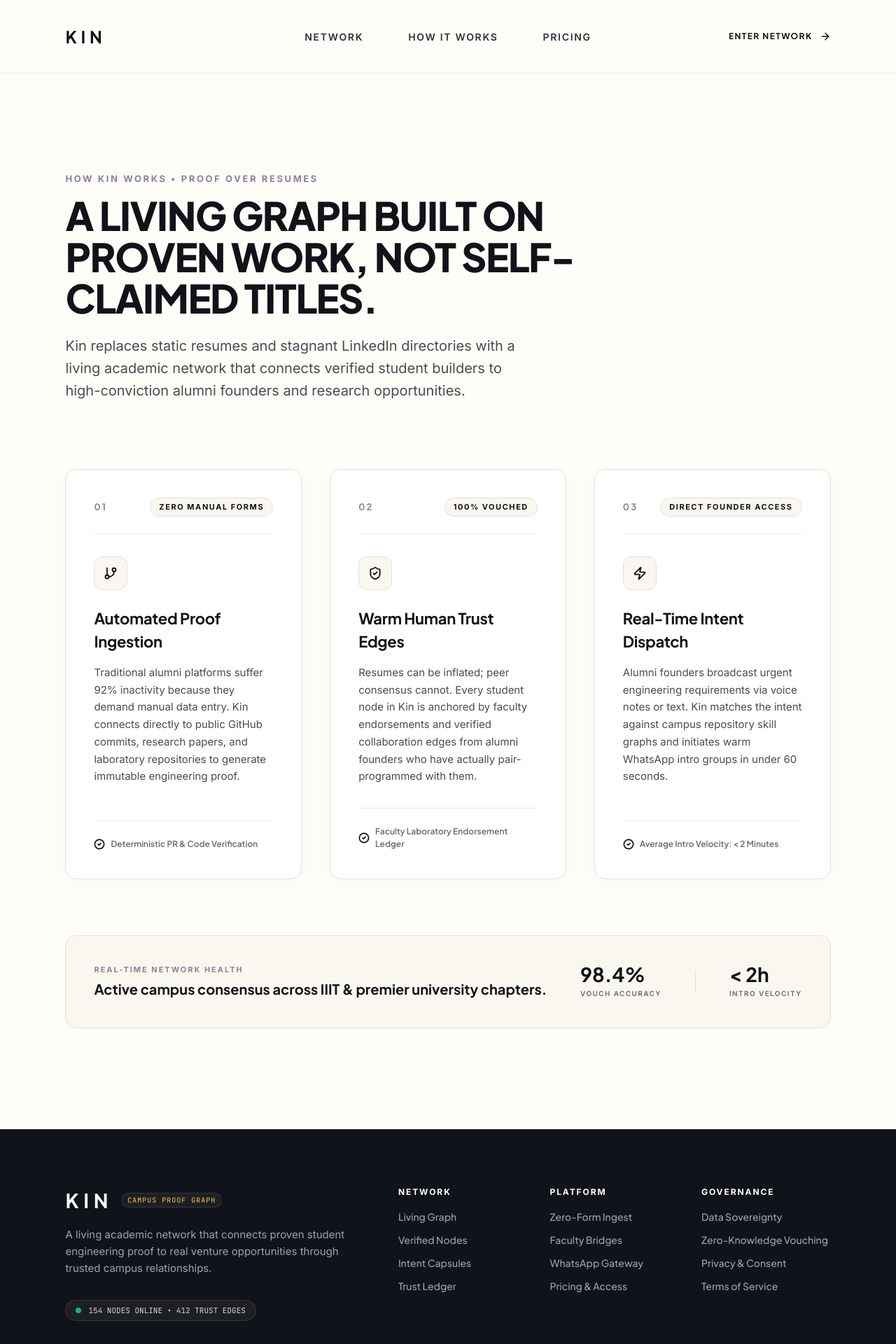
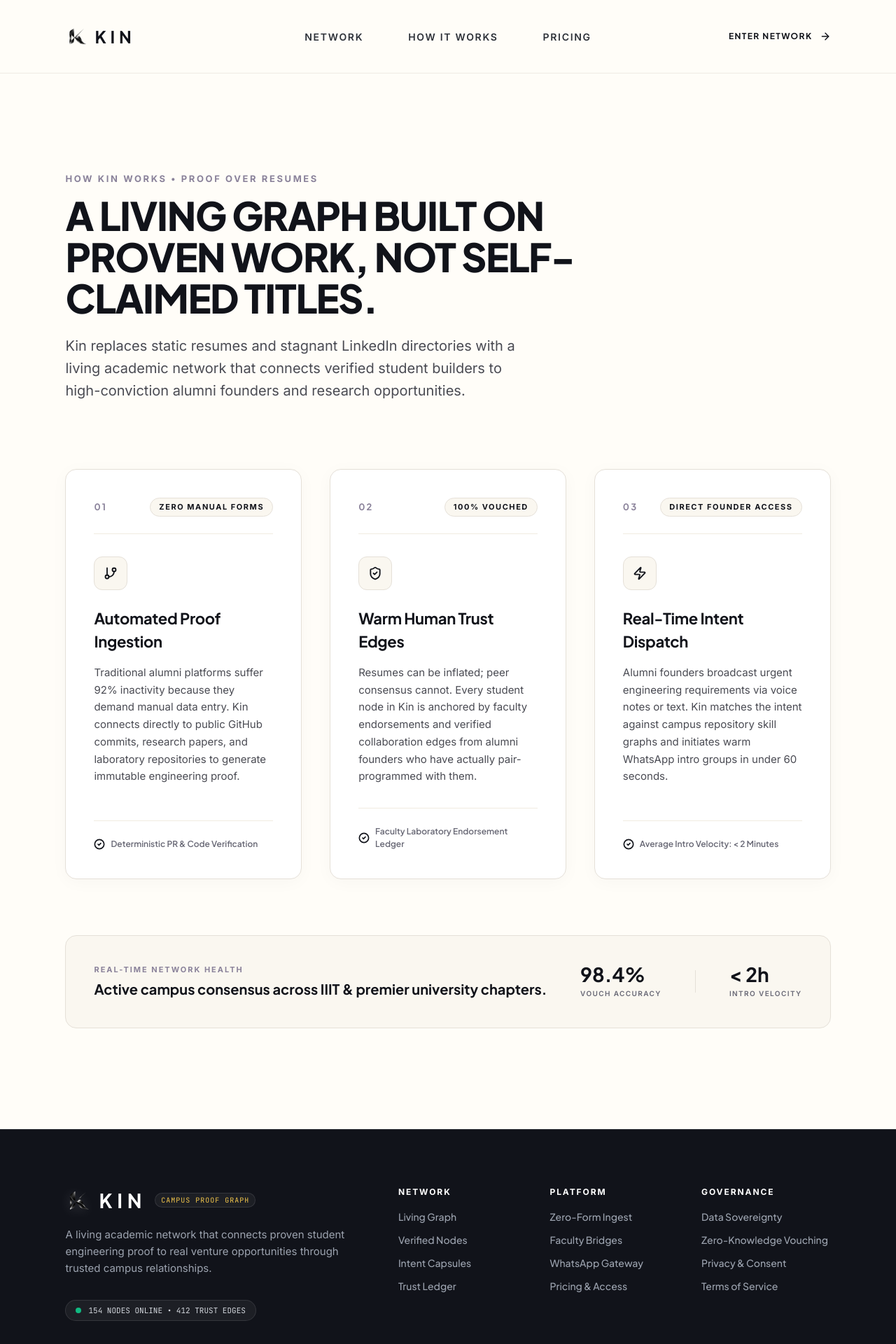
Before and after one commit to parteek1907/Kin, a Next.js app in the folder frontend/: page /network in a window 1280 px wide. Shown: the top 1920 px of the page at 70% size. Built offline with nearby package versions, Linux system fonts and the light colour scheme; no server answers.

Commit message:
feat(branding): integrate 3D metallic sculptural logo on landing page and position logo at centre top of dashboard

```diff
--- a/frontend/src/app/layout.tsx
+++ b/frontend/src/app/layout.tsx
@@ -7,6 +7,11 @@ import AuthModal from '@/components/AuthModal';
 export const metadata: Metadata = {
   title: 'KIN — Campus Trust Network',
   description: 'A living network that connects proven expertise to real opportunities and trusted campus relationships.',
+  icons: {
+    icon: '/images/kin_logo.png',
+    shortcut: '/images/kin_logo.png',
+    apple: '/images/kin_logo.png',
+  },
 };
 
 export default function RootLayout({
--- a/frontend/src/components/KinGlassDashboard.tsx
+++ b/frontend/src/components/KinGlassDashboard.tsx
@@ -269,15 +269,38 @@ export default function KinGlassDashboard() {
           ═══════════════════════════════════════════════════════════════ */}
       <div className="relative z-10 w-full flex-1 flex flex-col items-center px-3 sm:px-6 lg:px-8 pt-4 pb-24">
 
-        {/* ─── TOP MINIMAL HEADER BAR (Removed "Back to Home" and top-right name) ─── */}
-        <header className="w-full max-w-[1360px] mb-3 flex items-center justify-between">
-          <Link href="/" className="flex items-center gap-2 group">
-            <span className="text-2xl font-black tracking-tight text-slate-900 hover:text-black transition-colors">
+        {/* ─── TOP HEADER BAR (Logo Centered at Top) ─── */}
+        <header className="relative w-full max-w-[1360px] mb-3 flex items-center justify-between">
+          {/* Left: Back to Home */}
+          <div className="flex items-center gap-3">
+            <Link
+              href="/"
+              className="flex items-center gap-1.5 px-3.5 py-1.5 rounded-full bg-white/30 hover:bg-white/50 border border-white/50 text-xs font-semibold text-slate-800 transition-all shadow-sm backdrop-blur-xl cursor-pointer"
+            >
+              <ArrowLeft className="w-3.5 h-3.5 stroke-[2.2] text-slate-700" />
+              <span className="hidden sm:inline">Back to Home</span>
+            </Link>
+          </div>
+
+          {/* ─── Centre Top Brand Logo (Exact Image Spec) ─── */}
+          <div className="absolute left-1/2 -translate-x-1/2 flex items-center justify-center pointer-events-auto">
+            <Link href="/" className="flex items-center gap-2 sm:gap-2.5 group focus:outline-none" aria-label="Kin Home">
+              <img
+                src="/images/kin_logo.png"
+                alt="KIN Logo"
+                className="w-7 h-7 sm:w-8 sm:h-8 object-contain transition-transform duration-300 group-hover:scale-105"
+              />
+              <span
+                style={{ fontFamily: "'Plus Jakarta Sans', system-ui, sans-serif" }}
+                className="text-[20px] sm:text-[24px] font-bold tracking-[0.24em] text-[#11131A] uppercase transition-opacity group-hover:opacity-80 select-none leading-none"
+              >
                 KIN
               </span>
             </Link>
-
-          {/* Quick Guide Trigger Pill */}
+          </div>
+
+          {/* Right: Quick Guide Trigger Pill */}
+          <div className="flex items-center gap-2.5">
             <button
               onClick={() => {
                 setShowMascotTour(true);
@@ -289,6 +312,7 @@ export default function KinGlassDashboard() {
               <span className="w-2 h-2 rounded-full bg-emerald-500 animate-pulse" />
               <span>Interactive Guide</span>
             </button>
+          </div>
         </header>
 
         {/* ─── UNIFIED FULL-HEIGHT LIQUID GLASS PANEL (Ultra-transparent luminous glass) ─── */}
--- a/frontend/src/components/NexusLandingPage.tsx
+++ b/frontend/src/components/NexusLandingPage.tsx
@@ -35,23 +35,20 @@ const ConnoisseurStackInteractor = dynamic(
 export function KinLogo({ className = "w-8 h-8", markOnly = false }: { className?: string; markOnly?: boolean }) {
   return (
     <div className="flex items-center gap-2.5 group cursor-pointer select-none">
-      {/* Bespoke Geometric Minimalist K Mark */}
-      <div className={`relative ${className} rounded-xl bg-[#141815] flex items-center justify-center p-1.5 shadow-[0_2px_8px_rgba(0,0,0,0.12)] group-hover:scale-105 transition-transform duration-300`}>
-        <svg viewBox="0 0 24 24" fill="none" className="w-full h-full text-white" strokeWidth="2.2" strokeLinecap="round" strokeLinejoin="round">
-          {/* Vertical anchor pillar */}
-          <line x1="6.5" y1="4.5" x2="6.5" y2="19.5" stroke="currentColor" />
-          {/* Upper kinship diagonal */}
-          <line x1="17" y1="5.5" x2="7" y2="12" stroke="currentColor" />
-          {/* Lower kinship diagonal */}
-          <line x1="8" y1="11.5" x2="17.5" y2="19" stroke="currentColor" />
-          {/* Precision terracotta connection node */}
-          <circle cx="11.8" cy="12" r="1.75" fill="#E25C38" />
-        </svg>
-      </div>
+      <img
+        src="/images/kin_logo.png"
+        alt="KIN Logo"
+        className={`${className} object-contain transition-transform duration-300 group-hover:scale-105`}
+      />
 
       {!markOnly && (
         <div className="flex items-baseline gap-1.5">
-          <span className="font-black text-[18px] tracking-[-0.05em] text-[#141815] font-sans">KIN</span>
+          <span
+            style={{ fontFamily: "'Plus Jakarta Sans', system-ui, sans-serif" }}
+            className="font-bold text-[20px] tracking-[0.24em] text-[#141815] uppercase"
+          >
+            KIN
+          </span>
           <span className="hidden sm:inline-block text-[9px] font-mono tracking-widest uppercase px-1.5 py-0.5 rounded-full bg-black/[0.04] text-zinc-500 font-semibold border border-black/[0.06]">
             network
           </span>
--- a/frontend/src/components/TopNavigation.tsx
+++ b/frontend/src/components/TopNavigation.tsx
@@ -48,15 +48,11 @@ export default function TopNavigation() {
       {/* Brand lockup & Live Telemetry */}
       <div className="flex items-center space-x-4">
         <div className="flex items-center space-x-2.5">
-          <div className="w-9 h-9 rounded-lg bg-gradient-to-br from-cyan-500 via-indigo-600 to-purple-600 p-0.5 shadow-glow-cyan flex items-center justify-center">
-            <div className="w-full h-full bg-[#07090E] rounded-[7px] flex items-center justify-center">
-              <Network className="w-5 h-5 text-cyan-400 animate-pulse" />
-            </div>
-          </div>
+          <img src="/images/kin_logo.png" alt="KIN" className="w-8 h-8 object-contain" />
           <div>
             <div className="flex items-center space-x-2">
-              <span className="font-extrabold text-base tracking-wider bg-gradient-to-r from-white via-slate-200 to-cyan-400 bg-clip-text text-transparent">
-                NEXUS
+              <span className="font-extrabold text-base tracking-[0.24em] text-white">
+                KIN
               </span>
               <span className="text-[10px] font-mono tracking-widest px-1.5 py-0.5 rounded bg-cyan-950/80 border border-cyan-500/30 text-cyan-400 font-semibold">
                 LIVING TRUST NETWORK
--- a/frontend/src/components/conduit/ConduitNavbar.tsx
+++ b/frontend/src/components/conduit/ConduitNavbar.tsx
@@ -61,9 +61,14 @@ export default function ConduitNavbar({
         <div id="nav-logo" className="flex items-center justify-self-start">
           <button
             onClick={() => window.scrollTo({ top: 0, behavior: 'smooth' })}
-            className="group flex items-center focus:outline-none focus-visible:ring-2 focus-visible:ring-[#11131A] rounded"
+            className="group flex items-center gap-2.5 focus:outline-none focus-visible:ring-2 focus-visible:ring-[#11131A] rounded"
             aria-label="Kin Home"
           >
+            <img
+              src="/images/kin_logo.png"
+              alt="KIN Logo"
+              className="w-8 h-8 object-contain transition-transform duration-300 group-hover:scale-105"
+            />
             <span
               style={{ fontFamily: "'Plus Jakarta Sans', system-ui, sans-serif" }}
               className="inline-flex items-center text-[24px] font-bold tracking-[0.24em] text-[#11131A] uppercase transition-opacity group-hover:opacity-80 select-none leading-none"
--- a/frontend/src/components/kin/KinFooter.tsx
+++ b/frontend/src/components/kin/KinFooter.tsx
@@ -23,6 +23,11 @@ export default function KinFooter() {
           <div className="lg:col-span-5 flex flex-col justify-between">
             <div>
               <div className="flex items-center space-x-3 mb-4">
+                <img
+                  src="/images/kin_logo.png"
+                  alt="KIN Logo"
+                  className="w-9 h-9 object-contain drop-shadow-[0_2px_8px_rgba(255,255,255,0.15)]"
+                />
                 <span
                   style={{ fontFamily: "'Plus Jakarta Sans', system-ui, sans-serif" }}
                   className="text-[28px] font-bold tracking-[0.24em] text-white uppercase"
--- a/frontend/tsconfig.json
+++ b/frontend/tsconfig.json
@@ -14,7 +14,7 @@
     "moduleResolution": "bundler",
     "resolveJsonModule": true,
     "isolatedModules": true,
-    "jsx": "react-jsx",
+    "jsx": "preserve",
     "incremental": true,
     "plugins": [
       {
```
Also changed, not shown: frontend/public/images/kin_logo.png (added), frontend/public/kin_logo.png (added). Lines whose indentation alone changed are shown as unchanged.
